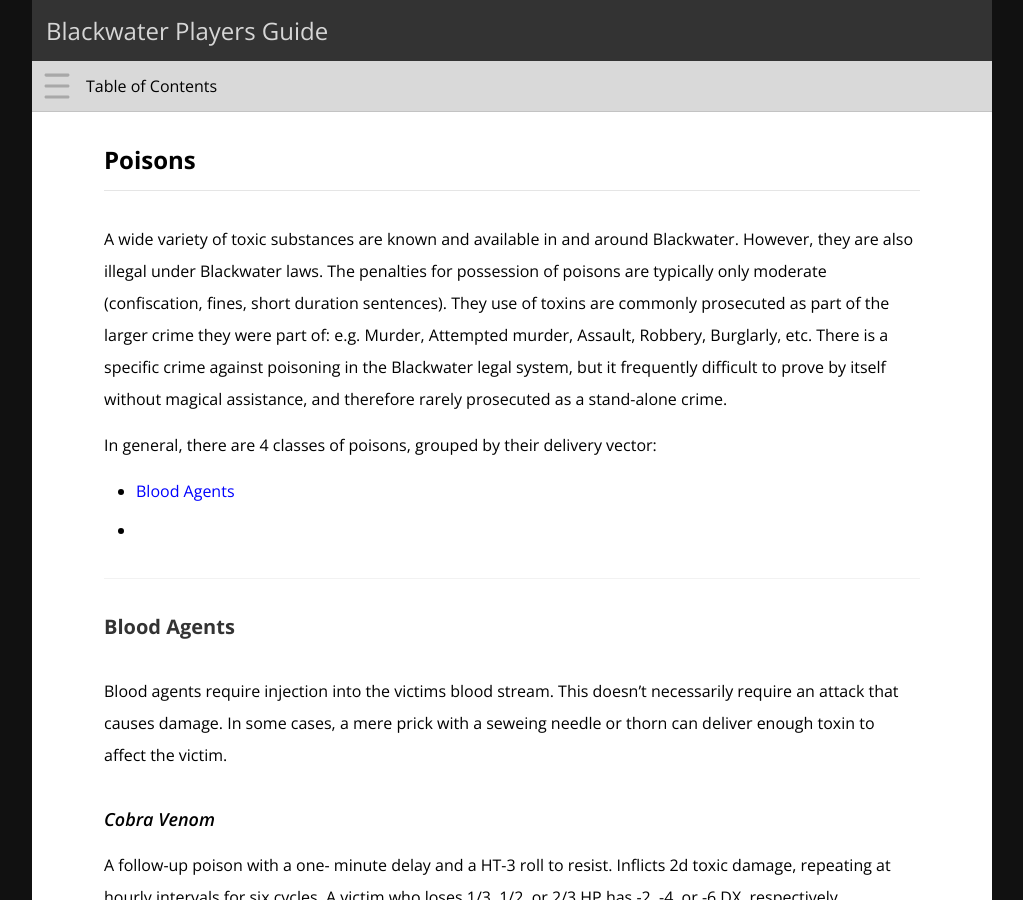
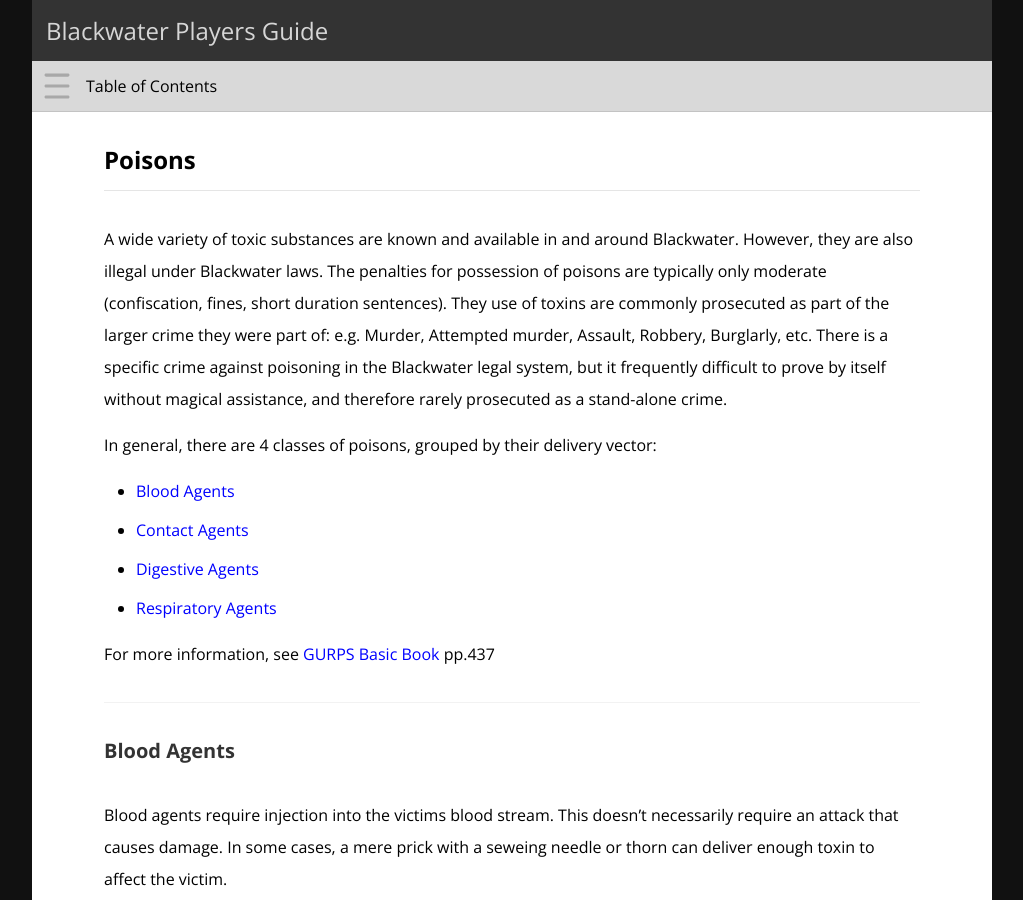
Before and after one commit to rickosborne/blackwater, a Jekyll site: the page built from _guide/350-poisons.md, in a window 1280 px wide and 900 px high. Shown: the whole window, without its empty margins (128-1151 px from the left). Built offline with Jekyll 4.4.1, drawn with Linux system fonts in a browser that asks for light colours.

Commit message:
Update 350-poisons.md

```diff
--- a/_guide/350-poisons.md
+++ b/_guide/350-poisons.md
@@ -9,7 +9,11 @@ A wide variety of toxic substances are known and available in and around Blackwa
 
 In general, there are 4 classes of poisons, grouped by their delivery vector:
 * [Blood Agents](#blood-agents)
-*
+* [Contact Agents](#contact-agents)
+* [Digestive Agents](#digestive-agents)
+* [Respiratory Agents](#respiratory-agents)
+
+For more information, see [GURPS Basic Book](http://www.sjgames.com/gurps/books/Basic/) pp.437
 
 ## Blood Agents
 Blood agents require injection into the victims blood stream.  This doesn't necessarily require an attack that causes damage.  In some cases, a mere prick with a seweing needle or thorn can deliver enough toxin to affect the victim.
```
